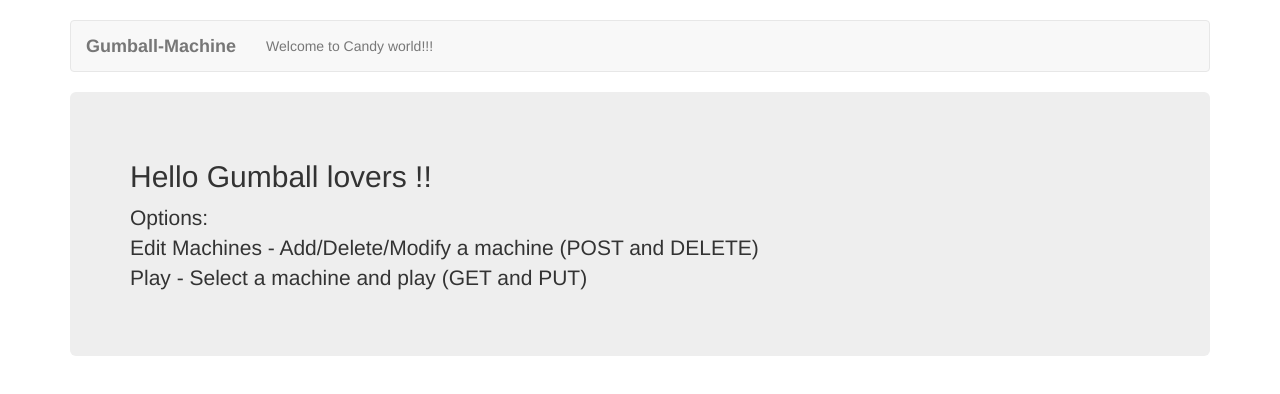
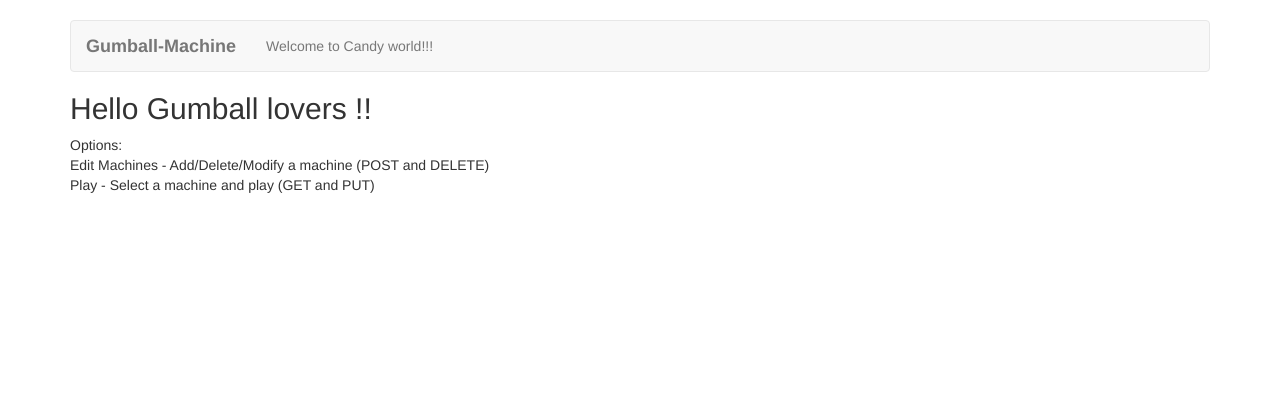
Before and after one commit to ktejaswini/nodeExtra, a website: page client/index.html in a window 1280 px wide. Drawn offline with Linux system fonts and the light colour scheme; files whose address does not match are found by name.

Commit message:
change index

```diff
--- a/client/index.html
+++ b/client/index.html
@@ -33,7 +33,7 @@
       </nav>
 
       <!-- Main component for a primary marketing message or call to action -->
-      <div class="jumbotron">
+      <div>
         <ng-view></ng-view>
       </div>
 
```
